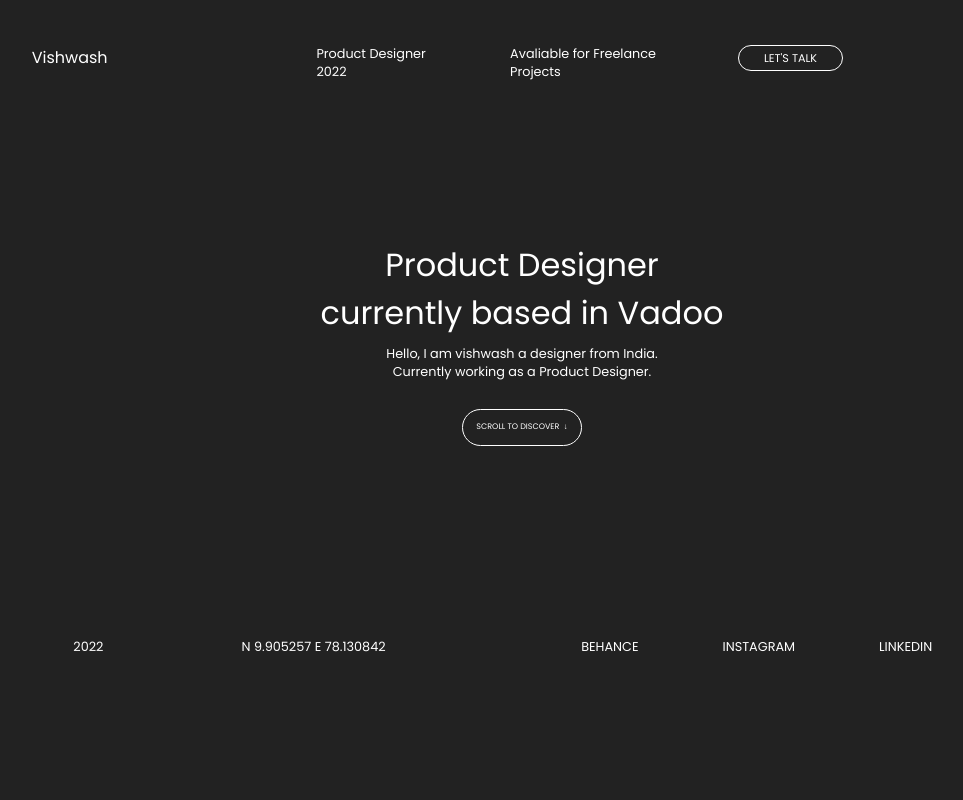
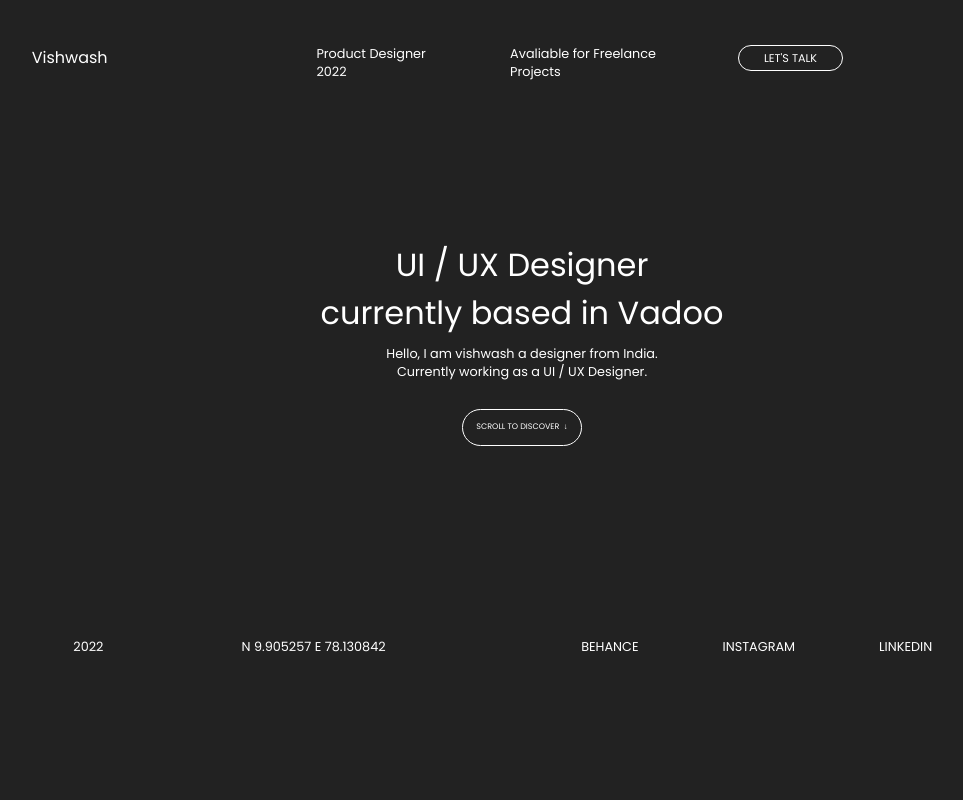
Before and after one commit to cospeld/portfolio2, a plain HTML site: page index.html in a window 1280 px wide. Shown: the top 800 px of the page, without its empty margins (118-1081 px from the left). Drawn offline with Linux system fonts and the light colour scheme.

Commit message:
commit 28

```diff
--- a/index.html
+++ b/index.html
@@ -28,11 +28,11 @@
         </div>
         </div>
         <div class="Product-Designer">
-          Product Designer currently based in Vadoo
+          UI / UX Designer <br/>currently based in Vadoo
         </div>
         <div class="Hello">
           Hello, I am vishwash a designer from India. Currently working as a
-          Product Designer.
+          UI / UX Designer.
         </div>
 
         <div onclick="scrolldiv()" class="scroll-button">SCROLL TO DISCOVER &nbsp;&#8595;</div>
```
